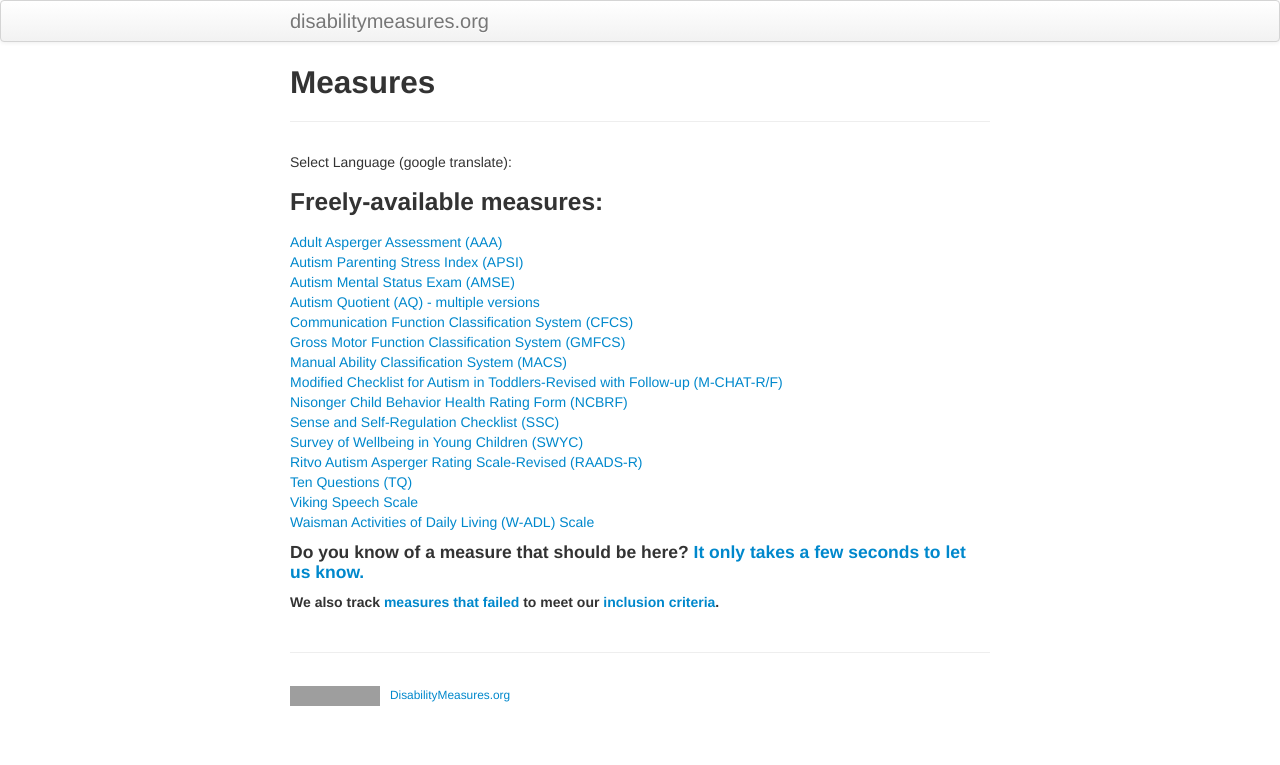
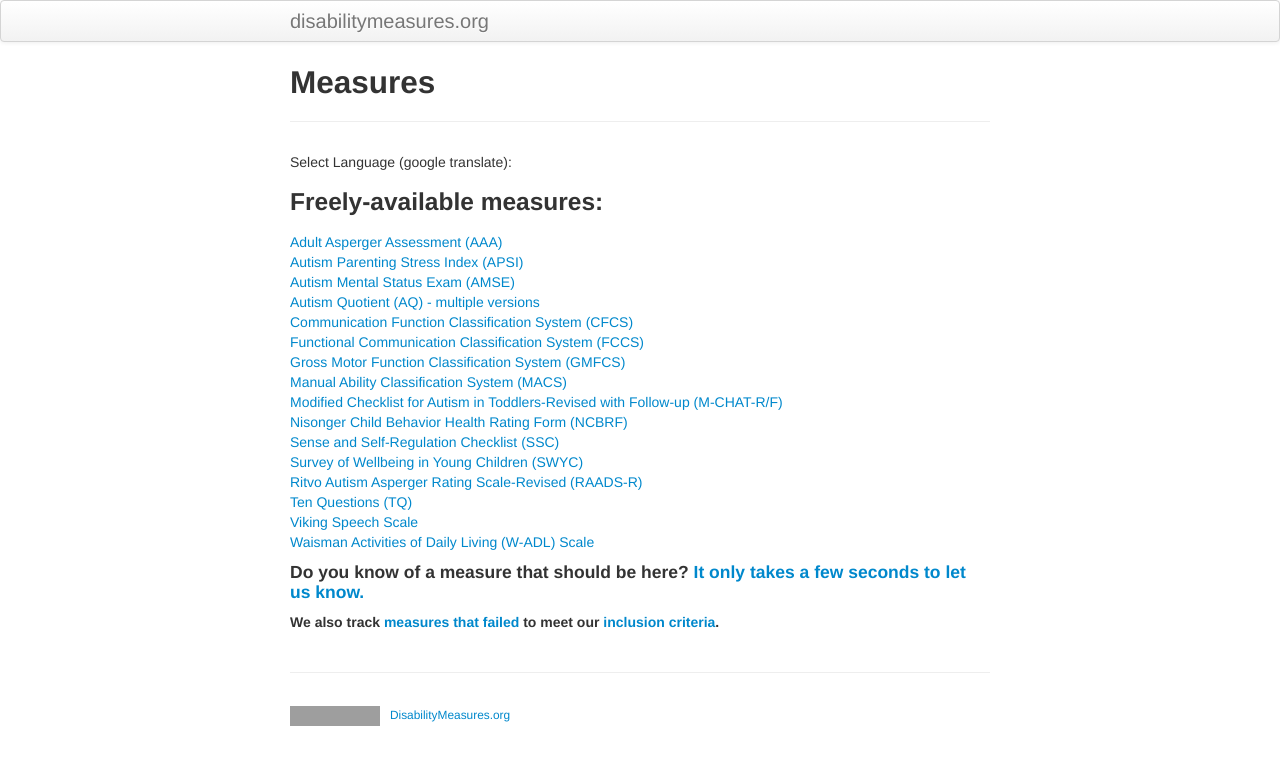
Before and after one commit to mjmaenner/disabilitymeasures, a Jekyll site: the page built from measures/index.md, in a window 1280 px wide. Shown: the top 765 px of the page. Built offline with Jekyll 4.4.1, drawn with Linux system fonts in a browser that asks for light colours; grey boxes are pictures that could not be loaded.

Commit message:
added fccs

```diff
--- a/measures/index.md
+++ b/measures/index.md
@@ -17,8 +17,9 @@ function googleTranslateElementInit() {
 [Autism Parenting Stress Index (APSI)](http://disabilitymeasures.org/apsi)
   [Autism Mental Status Exam (AMSE)](http://disabilitymeasures.org/amse)
 [Autism Quotient (AQ) - multiple versions](http://disabilitymeasures.org/aq)
-[Communication Function Classification System (CFCS)](http://disabilitymeasures.org/cfcs)
-[Gross Motor Function Classification System (GMFCS)](http://disabilitymeasures.org/gmfcs)
+  [Communication Function Classification System (CFCS)](http://disabilitymeasures.org/cfcs)
+[Functional Communication Classification System (FCCS)](http://disabilitymeasures.org/fccs)
+  [Gross Motor Function Classification System (GMFCS)](http://disabilitymeasures.org/gmfcs)
 [Manual Ability Classification System (MACS)](http://disabilitymeasures.org/macs/)
 [Modified Checklist for Autism in Toddlers-Revised with Follow-up (M-CHAT-R/F)](http://disabilitymeasures.org/m-chat)
 [Nisonger Child Behavior Health Rating Form (NCBRF)](http://disabilitymeasures.org/ncbrf)
```
